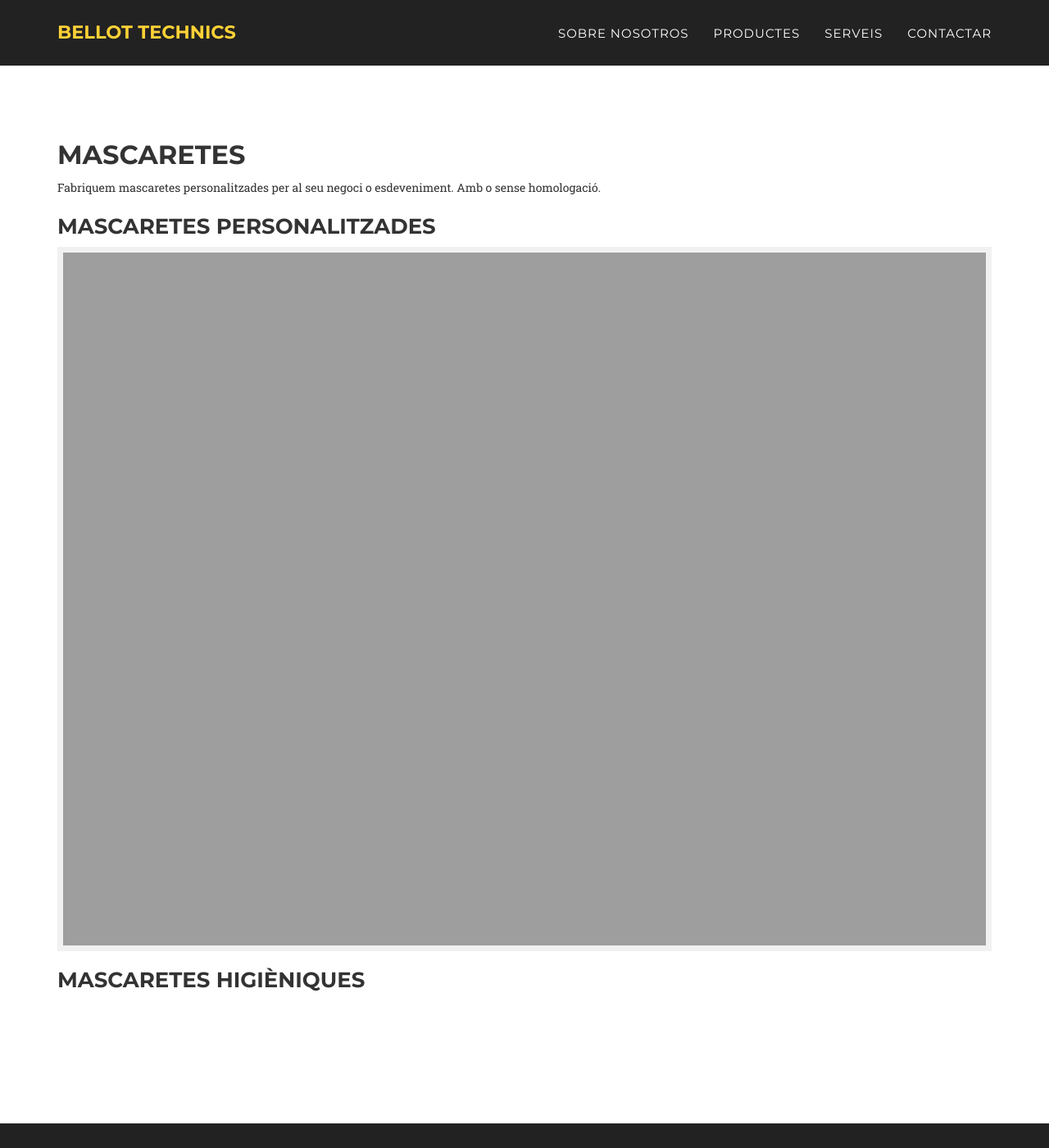
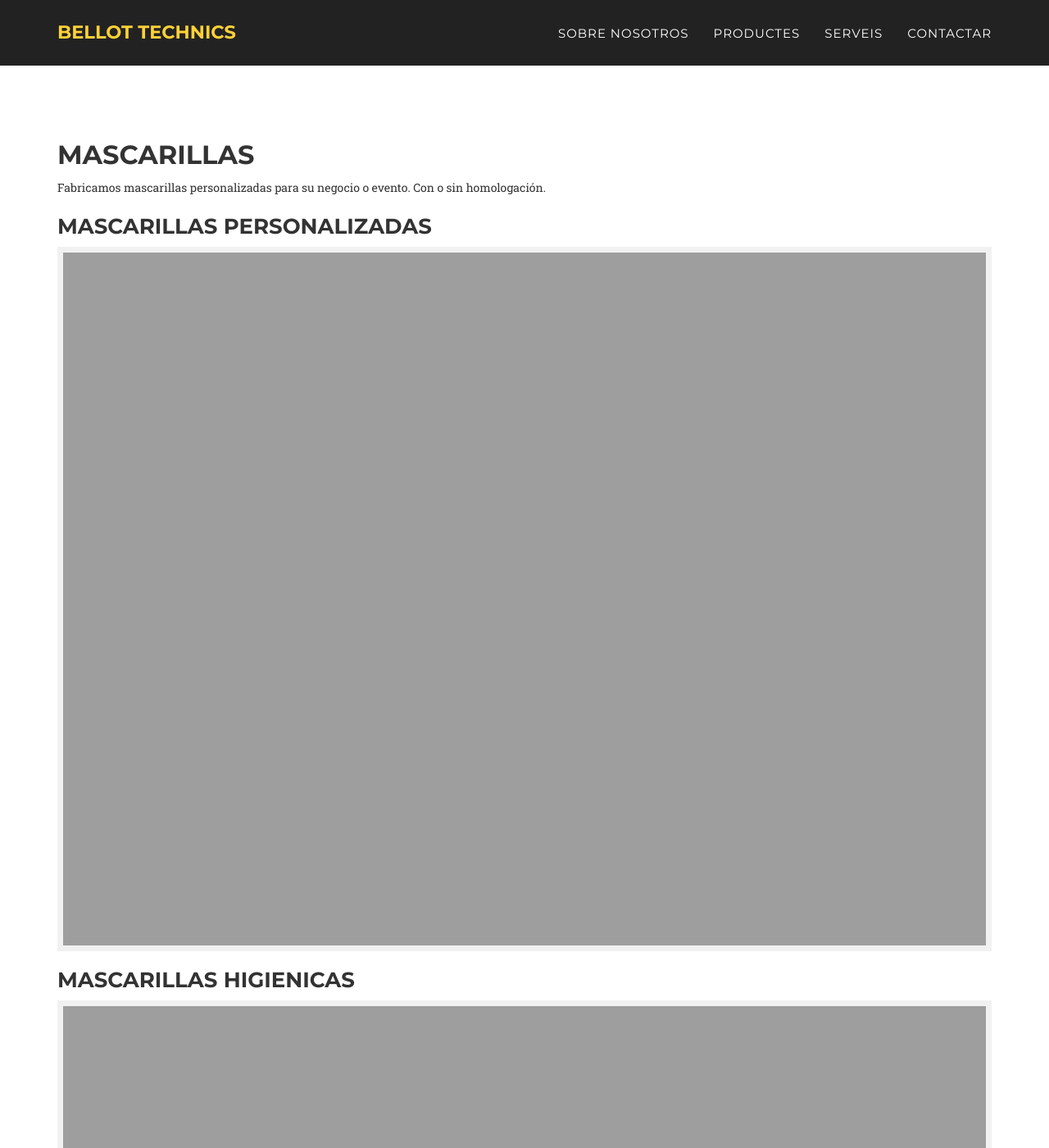
Before and after one commit to Bellot2020/bellottechnics, a Jekyll site: the page built from es/_posts/2020-01-03-mascarillas.md, in a window 1280 px wide and 1400 px high. Shown: the whole window at 82% size. Built offline with Jekyll 4.4.1, drawn with Linux system fonts in a browser that asks for light colours; some web fonts are replaced.

Commit message:
Update 2020-01-03-mascarillas.md

```diff
--- a/es/_posts/2020-01-03-mascarillas.md
+++ b/es/_posts/2020-01-03-mascarillas.md
@@ -3,16 +3,19 @@ layout: page
 lang: es
 permalink: es/mascarillas.html
 
-title: Mascaretes
+title: Mascarillas
 img: mascarillas.jpg
 thumbnail: mascarillas-thumbnail.jpg
-description: "Fabriquem mascaretes personalitzades per al seu negoci o esdeveniment. Amb o sense homologació."
+description: "Fabricamos mascarillas personalizadas para su negocio o evento. Con o sin homologación."
 ---
-## Mascaretes
+## Mascarillas
 
-Fabriquem mascaretes personalitzades per al seu negoci o esdeveniment. Amb o sense homologació.
+Fabricamos mascarillas personalizadas para su negocio o evento. Con o sin homologación.
 
-### Mascaretes personalitzades
-![Mascaretes personalitzades]({{ site.url }}/es/img/mascarillas.jpg "Mascaretes personalitzades")
+### Mascarillas personalizadas
+![Mascarillas personalizadas]({{ site.url }}/es/img/mascarillas.jpg "Mascarillas personalizadas")
 
-### Mascaretes higièniques
+### Mascarillas higienicas
+![Mascarilla higienica]({{ site.url }}/es/img/mascarillas-higienicas-1.jpg "Mascarilla higienica")
+
+![Mascarilla higienica]({{ site.url }}/es/img/mascarillas-higienicas-2.jpg "Mascarilla higienica")
```
